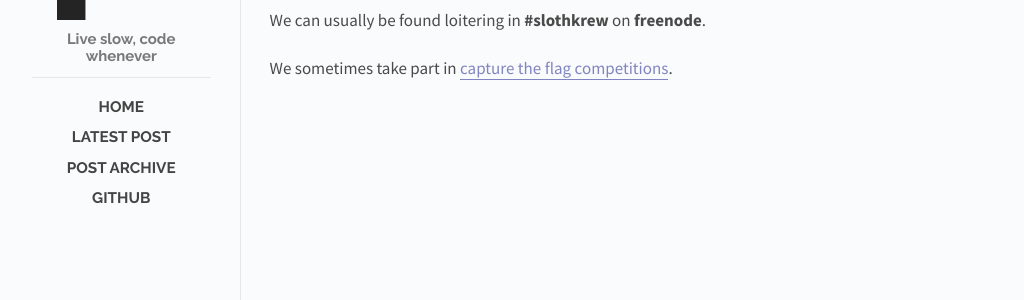
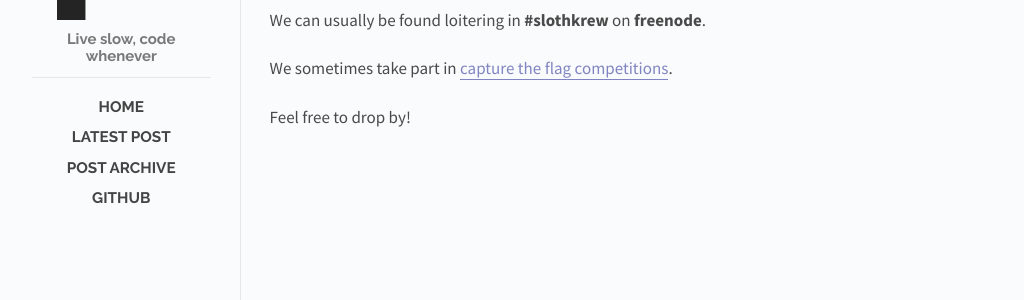
Before and after one commit to Slothkrew/slothkrew.com, a Jekyll site: the page built from index.html, in a window 1280 px wide. Shown: the part 160-460 px from the top of the page, without its empty margins (118-1142 px from the left). Built offline with Jekyll 4.4.1, drawn with Linux system fonts in a browser that asks for light colours.

Commit message:
added last line

```diff
--- a/index.html
+++ b/index.html
@@ -8,3 +8,5 @@ title: Slothkrew
 <p>We can usually be found loitering in <strong>#slothkrew</strong> on <strong>freenode</strong>.</p>
 
 <p>We sometimes take part in <a href="https://ctftime.org/team/7621">capture the flag competitions</a>.</p>
+
+<p>Feel free to drop by!</p>
```
Also changed, not shown: 1 other file.
